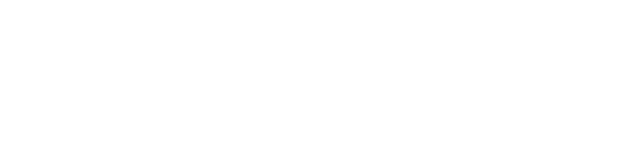
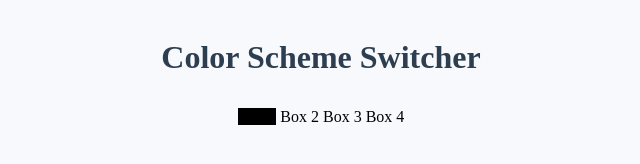
Before and after one commit to imohsinghaffar/ColorSchemeSwitcher, a plain HTML site: page index.html in a window 1280 px wide. Shown: the whole page, without its empty margins (319-959 px from the left). Drawn offline with Linux system fonts and the light colour scheme.

Commit message:
JS Project

```diff
--- a/index.html
+++ b/index.html
@@ -4,8 +4,20 @@
     <meta charset="UTF-8">
     <meta name="viewport" content="width=device-width, initial-scale=1.0">
     <title>Color Scheme Switcher</title>
+    <link rel="stylesheet" href="style.css">
 </head>
 <body>
+    <div class="main-heading">
+    <h1 >Color Scheme Switcher</h1>
+    </div>
+    <div class="boxes">
+        <span class="box-1">Box 1</span>
+        <span class="box-2">Box 2</span>
+        <span class="box-3">Box 3</span>
+        <span class="box-4">Box 4</span>
+    </div>
 
+
+<script src="app.js"></script>
 </body>
 </html>
--- a/style.css
+++ b/style.css
@@ -0,0 +1,21 @@
+body{
+background-color:#F7F9FC;
+}
+.main-heading
+{
+    text-align: center;
+    color: #2C3E50;
+    padding: 10px;
+}
+
+.boxes
+{
+    text-align: center;
+}
+
+.box-1
+{
+    width: 400px;
+    height: 400px;
+    background-color: black;
+}
```
